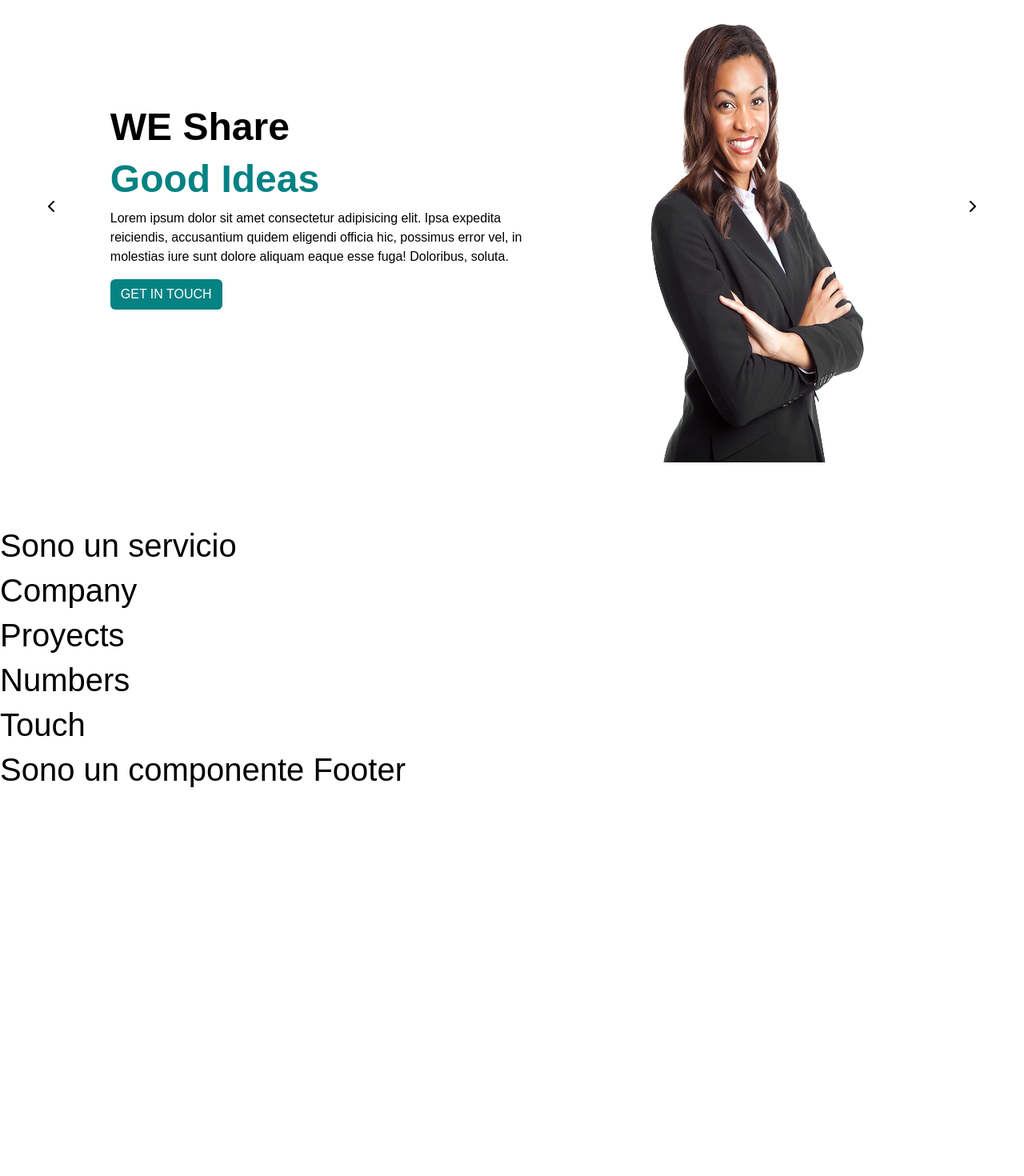
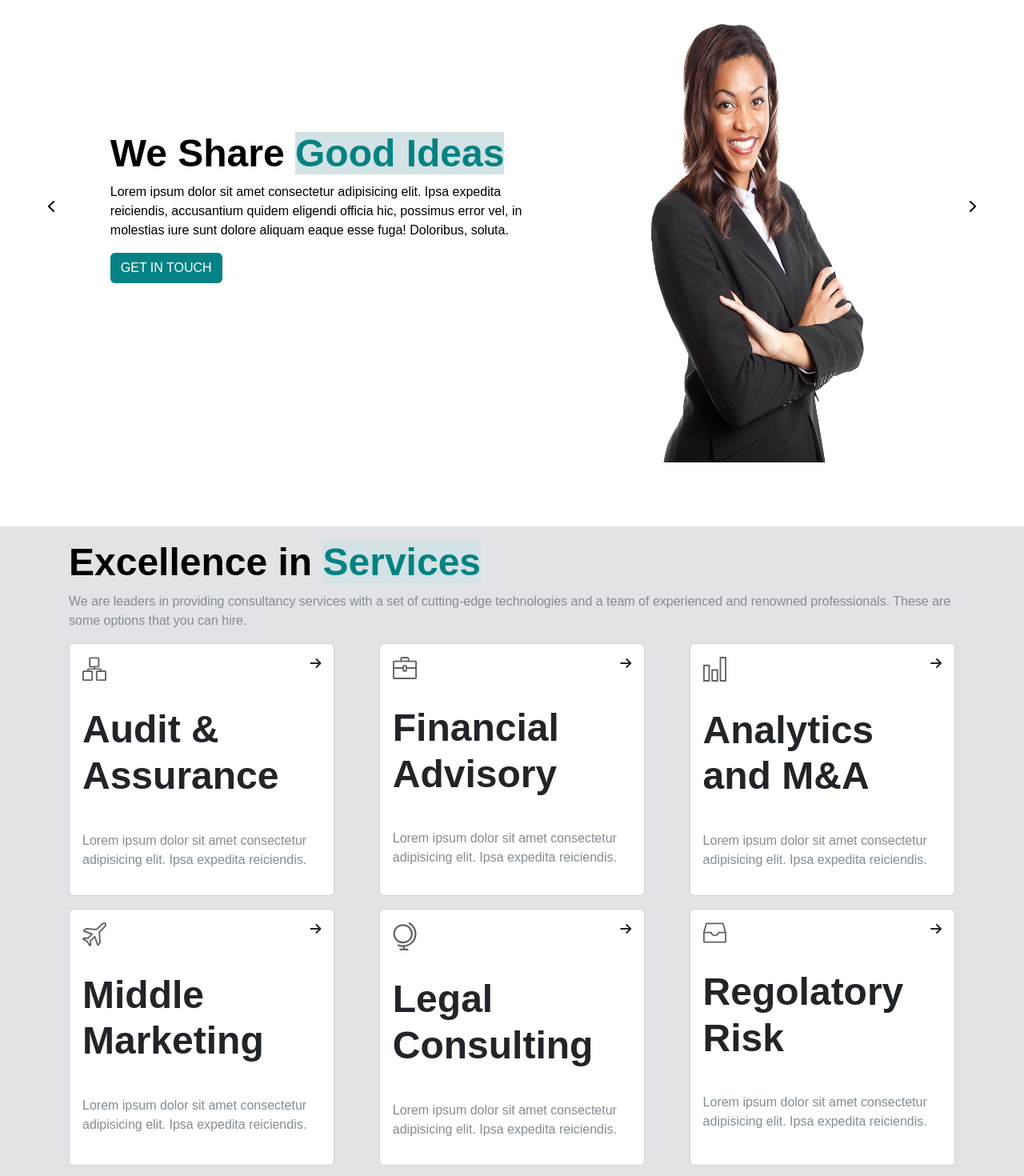
Before and after one commit to AnaC1997/proj-html-vuejs, a Vue app: page / in a window 1280 px wide. Shown: the part 220-1690 px from the top of the page at 80% size. Before the commit the page ends 1214 px from the top, so only its background shows below. Built offline with nearby package versions, Linux system fonts and the light colour scheme.

Commit message:
componente services

```diff
--- a/src/App.vue
+++ b/src/App.vue
@@ -65,6 +65,7 @@ export default {
 	},
 	methods: {
 
+
 	}
 }
 </script>
--- a/src/components/AppServices.vue
+++ b/src/components/AppServices.vue
@@ -3,12 +3,17 @@ import { store } from "../store.js"
 
 export default {
     name: "AppServices",
+    props: ["infoServices"],
     data() {
         return {
             store
         }
     },
     methods: {
+        getImagePath: function (img) {
+            return new URL(`../assets/svgs/${img}`, import.meta.url).href;
+        }
+
 
     },
     mounted() {
@@ -18,8 +23,26 @@ export default {
 </script>
 
 <template>
-    <div>
-        <h1>Sono un servicio</h1>
+    <div class="styleContenuto padding1">
+        <div class="container styleContenuto padding1">
+            <h1 >Excellence in <span class="colorTitulo"> Services</span> </h1>
+            <p>We are leaders in providing consultancy services with a set of cutting-edge technologies and a team of
+                experienced and renowned professionals. These are some options that you can hire.</p>
+            <div class="d-flex wrapper">
+                <div  v-for="info in infoServices" class="card widthCard">
+                <span class="padding1 containerImg">
+                    <img :src="getImagePath(info.img)" alt="">
+                    <i class="fas fa-arrow-right"></i>
+                </span>
+
+                <h1 class="padding1">{{ info.title }}</h1>
+                <p class="padding1">{{ info.paragrafo }}</p>
+
+            </div>
+
+            </div>
+
+        </div>
     </div>
 </template>
 
@@ -27,5 +50,49 @@ export default {
 // importo variabili
 @use '../styles/partials/variables' as *;
 
-// ...qui eventuale SCSS
+.styleContenuto {
+    background-color: #E2E3E7;
+
+
+    h1 {
+        font-size: 3rem;
+        font-weight: bolder;
+    }
+
+    p {
+        color: #828D94;
+    }
+
+    .wrapper{
+      gap: 1rem;
+      flex-wrap: wrap;
+      justify-content: space-between;
+    }
+
+    .colorTitulo {
+        color: #058283;
+        background-color: #D3E2E4;
+    }
+
+    .widthCard {
+        width: 30%;
+
+    }
+
+    img {
+        width: 10%;
+        color: #058283;
+
+    }
+    .containerImg{
+        display: flex;
+        justify-content: space-between;
+
+    }
+
+    .padding1{
+        padding: 1rem;
+    }
+
+}
 </style>
--- a/src/components/AppSlider.vue
+++ b/src/components/AppSlider.vue
@@ -16,14 +16,14 @@ export default {
                 this.attualeSlider--;
             }
             else {
-                this.attualeSlider = this.numSlides -1;
+                this.attualeSlider = this.numSlides - 1;
             }
 
         },
 
         next() {
 
-            if (this.attualeSlider < this.numSlides -1) {
+            if (this.attualeSlider < this.numSlides - 1) {
                 this.attualeSlider++;
             }
             else {
@@ -43,10 +43,9 @@ export default {
         <i @click="back()" class="fas fa-chevron-left"></i>
         <div v-show="attualeSlider === attualeSlider">
             <!--Idee-->
-            <div class="container" v-if="attualeSlider === 0">
-                <span class="contenutoTesto" >
-                    <h1 class="share">WE Share </h1>
-                    <h1 class="ideas">Good Ideas</h1>
+            <div class="container containerStyle" v-if="attualeSlider === 0">
+                <span class="contenutoTesto">
+                    <h1>We Share <span class="colorTitulo"> Good Ideas</span> </h1>
                     <p>Lorem ipsum dolor sit amet consectetur adipisicing elit. Ipsa expedita reiciendis, accusantium quidem
                         eligendi officia hic, possimus error vel, in molestias iure sunt dolore aliquam eaque esse fuga!
                         Doloribus,
@@ -57,11 +56,10 @@ export default {
             </div>
             <!--Team-->
 
-            <div class="container" v-else-if="attualeSlider === 1">
+            <div class="container containerStyle" v-else-if="attualeSlider === 1">
                 <img src="../assets/img/woman.png" alt="">
                 <span class="contenutoTesto">
-                    <h1 class="share">WE Share </h1>
-                    <h1 class="ideas">Good Ideas</h1>
+                    <h1>We Share <span class="colorTitulo"> Good Ideas</span> </h1>
                     <p>Lorem ipsum dolor sit amet consectetur adipisicing elit. Ipsa expedita reiciendis, accusantium quidem
                         eligendi officia hic, possimus error vel, in molestias iure sunt dolore aliquam eaque esse fuga!
                         Doloribus,
@@ -72,11 +70,10 @@ export default {
             </div>
 
             <!--Consult-->
-            <div class="container" v-else-if="attualeSlider === 2">
+            <div class="container containerStyle" v-else-if="attualeSlider === 2">
                 <img src="../assets/img/men.png" alt="">
                 <span class="contenutoTesto">
-                    <h1 class="share">WE Share </h1>
-                    <h1 class="ideas">Good Ideas</h1>
+                    <h1>We Share <span class="colorTitulo"> Good Ideas</span> </h1>
                     <p>Lorem ipsum dolor sit amet consectetur adipisicing elit. Ipsa expedita reiciendis, accusantium quidem
                         eligendi officia hic, possimus error vel, in molestias iure sunt dolore aliquam eaque esse fuga!
                         Doloribus,
@@ -93,12 +90,12 @@ export default {
 // importo variabili
 @use '../styles/partials/variables' as *;
 
-section{
+section {
     display: flex;
     align-items: center;
     justify-content: center;
 
-    .container {
+    .containerStyle {
         display: flex;
         height: 100vh;
         width: 100%;
@@ -121,9 +118,9 @@ section{
             font-weight: bolder;
         }
 
-    .ideas {
+        .colorTitulo {
             color: #058283;
-
+            background-color: #D3E2E4;
         }
 
         button {
--- a/src/components/PageHeader.vue
+++ b/src/components/PageHeader.vue
@@ -24,7 +24,7 @@ export default {
 <template>
   <header>
     <nav class="navbar navbar-expand-lg bg-body-tertiary">
-      <div class="container-fluid ">
+      <div class="container">
         <a class="navbar-brand" href="#"><img :src="getImagePath(info.img)" alt=""></a>
         <button class="navbar-toggler" type="button" data-bs-toggle="collapse" data-bs-target="#navbarNavDropdown"
           aria-controls="navbarNavDropdown" aria-expanded="false" aria-label="Toggle navigation">
--- a/src/components/PageMain.vue
+++ b/src/components/PageMain.vue
@@ -19,7 +19,46 @@ export default {
     },
     data() {
         return {
-            store
+            store,
+            contentServices: [
+                {
+                    img: "svg-1.svg",
+                    title:"Audit & Assurance",
+                    paragrafo:"Lorem ipsum dolor sit amet consectetur adipisicing elit. Ipsa expedita reiciendis."
+
+                },
+                {
+                    img: "svg-2.svg",
+                    title:"Financial Advisory",
+                    paragrafo:"Lorem ipsum dolor sit amet consectetur adipisicing elit. Ipsa expedita reiciendis."
+
+                },
+                {
+                    img: "svg-3.svg",
+                    title:"Analytics and M&A",
+                    paragrafo:"Lorem ipsum dolor sit amet consectetur adipisicing elit. Ipsa expedita reiciendis."
+
+                },
+                {
+                    img: "svg-4.svg",
+                    title:"Middle Marketing",
+                    paragrafo:"Lorem ipsum dolor sit amet consectetur adipisicing elit. Ipsa expedita reiciendis."
+
+                },
+                {
+                    img: "svg-5.svg",
+                    title:"Legal Consulting",
+                    paragrafo:"Lorem ipsum dolor sit amet consectetur adipisicing elit. Ipsa expedita reiciendis."
+
+                },
+                {
+                    img: "svg-6.svg",
+                    title:"Regolatory Risk",
+                    paragrafo:"Lorem ipsum dolor sit amet consectetur adipisicing elit. Ipsa expedita reiciendis."
+
+                }
+            ],
+
         }
     },
     methods: {
@@ -33,8 +72,8 @@ export default {
 
 <template>
     <!--Services-->
-    <section>
-        <AppServices />
+    <section >
+        <AppServices :infoServices="contentServices" />
     </section>
 
     <!--Company-->
@@ -62,4 +101,5 @@ export default {
 // importo variabili
 @use '../styles/partials/variables' as *;
 
+
 // ...qui eventuale SCSS </style>
```
Lines whose indentation alone changed are shown as unchanged.
